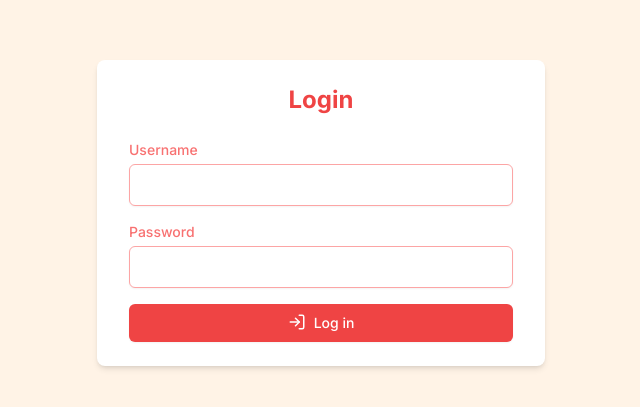
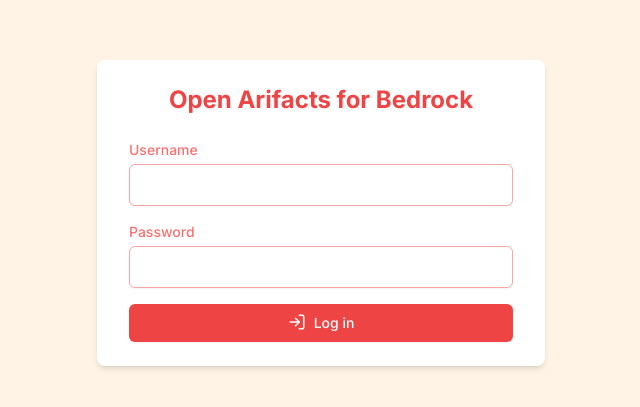
Before and after one commit to aws-samples/open_artifacts_for_bedrock, a Next.js app: page /login in a window 1280 px wide. Shown: the part 187-594 px from the top of the page, without its empty margins (319-959 px from the left). Built offline with nearby package versions, Linux system fonts and the light colour scheme.

Commit message:
change login wording

```diff
--- a/app/login/page.tsx
+++ b/app/login/page.tsx
@@ -41,7 +41,7 @@
   return (
     <div className="flex items-center justify-center min-h-screen bg-[#fff3e6]">
       <div className="w-full max-w-md px-8 py-6 bg-white rounded-lg shadow-md">
-        <h3 className="text-2xl font-bold text-center text-red-500 mb-6">Login</h3>
+        <h3 className="text-2xl font-bold text-center text-red-500 mb-6">Open Arifacts for Bedrock</h3>
         <form onSubmit={handleSubmit}>
           <div className="space-y-4">
             <div>
```
